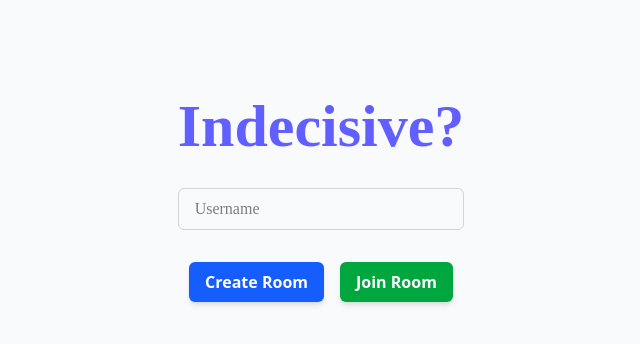
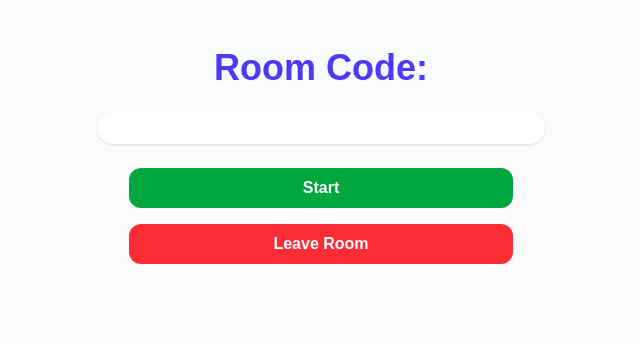
Before and after one commit to qExobyte/indecisive, a React (Vite) app in the folder client/: page /lobby/1 in a window 1280 px wide. Shown: the top 344 px of the page, without its empty margins (319-959 px from the left). Built offline with nearby package versions, Linux system fonts and the light colour scheme; no server answers.

Commit message:
lobby UI, missing functionality

```diff
--- a/client/package.json
+++ b/client/package.json
@@ -11,6 +11,7 @@
     "@testing-library/user-event": "^13.5.0",
     "react": "^19.1.0",
     "react-dom": "^19.1.0",
+    "react-router-dom": "^7.6.0",
     "socket.io-client": "^4.8.1",
     "web-vitals": "^2.1.4"
   },
--- a/client/src/App.tsx
+++ b/client/src/App.tsx
@@ -1,96 +1,19 @@
-import React, {useEffect, useState} from 'react';
-import { socket } from './socket';
+import { BrowserRouter as Router, Routes, Route } from 'react-router-dom';
+import { UserProvider } from './userContext';
+import Start from './pages/start';
+import Lobby from './pages/lobby';
 
 const App: React.FC = () => {
-
-    const [room, setRoom] = useState("");
-    const [username, setUsername] = useState("");
-
-    // react notation for states: [stateName, functionToUpdateState] = useState(initialState);
-    const [message, setMessage] = useState("");
-    const [messageReceived, setMessageReceived] = useState("");
-
-    const joinRoom = () => {
-        if (room != '') {
-            socket.emit("join_room", room);
-        }
-    };
-
-    const sendMessage = () => {
-        // emit event send_msg with data as a dictionary(?)
-        socket.emit("send_msg", {message, room});
-    };
-
-    const createRoom = () => {
-        socket.emit("create_room", username);
-    }
-
-    // react hook that gets called when an event is thrown to us
-    useEffect(() => {
-        socket.on("receive_msg", (data) => {
-            setMessageReceived(data.message);
-        });
-    }, [socket]);
-
     return (
-        // background with vertically stacked elements
-        <div className="min-h-screen flex flex-col items-center justify-start bg-gray-50">
-            <div className="mt-24 space-y-8">
-                <h1 className="text-2xl font-bricolage font-bold text-center text-indigo-500">
-                    Indecisive?
-                </h1>
-                <div>
-                    <input
-                        placeholder="Username"
-                        className="w-full px-4 py-2 border font-bricolage border-gray-300 rounded-md focus:outline-none focus:ring-2 focus:ring-indigo-400"
-                        onChange={(event) => setUsername(event.target.value)}
-                    />
-                </div>
-            <div className="flex justify-center space-x-4">
-                <button
-                    className="focus:ring-opacity-75 rounded-md bg-blue-600 px-4 py-2 font-semibold text-white shadow-md hover:bg-blue-700 focus:ring-2 focus:ring-blue-500 focus:outline-none"
-                    onClick={createRoom}
-                >Create Room
-                    </button>
-
-                    <button
-                        className="rounded-md bg-green-600 px-4 py-2 font-semibold text-white shadow-md hover:bg-green-700 focus:ring-2 focus:ring-green-500 focus:outline-none"
-                        // onClick={joinRoom}
-                    >
-                        Join Room
-                    </button>
-                </div>
-            </div>
-
-                {/*<input*/}
-                {/*    placeholder="Enter your message"*/}
-                {/*    className="w-full px-4 py-2 border border-gray-300 rounded-md focus:outline-none focus:ring-2 focus:ring-indigo-400"*/}
-                {/*    onChange={(event) => setMessage(event.target.value)}*/}
-                {/*/>*/}
-                {/*<button*/}
-                {/*    onClick={sendMessage}*/}
-                {/*    className="w-full bg-indigo-500 text-white py-2 rounded-md hover:bg-indigo-600 transition"*/}
-                {/*>*/}
-                {/*    Send Message*/}
-                {/*</button>*/}
-                {/*<input*/}
-                {/*    placeholder="Enter room number"*/}
-                {/*    className="w-full px-4 py-2 border border-gray-300 rounded-md focus:outline-none focus:ring-2 focus:ring-green-400"*/}
-                {/*    onChange={(event) => setRoom(event.target.value)}*/}
-                {/*/>*/}
-                {/*<button*/}
-                {/*    onClick={joinRoom}*/}
-                {/*    className="w-full bg-green-500 text-white py-2 rounded-md hover:bg-green-600 transition"*/}
-                {/*>*/}
-                {/*    Join Room*/}
-                {/*</button>*/}
-        </div>
+        <UserProvider>
+            <Router>
+                <Routes>
+                    <Route path="/" element={<Start />} />
+                    <Route path="/lobby/:room_id" element={<Lobby />} />
+                </Routes>
+            </Router>
+        </UserProvider>
     );
-
-
 };
 
 export default App;
-
-// server (backend) > npm run dev
-// client (frontend) > npm run dev
--- a/client/src/index.css
+++ b/client/src/index.css
@@ -6,11 +6,19 @@
     --font-bricolage: "Bricolage+Grotesque", "sans-serif";
 }
 
+html {
+    font-family: sans-serif;
+}
+
 /* tailwind does not apply any aesthetic difference to h1, h2, h3 */
 h1 {
     @apply text-6xl font-bold;
 }
 
+h2 {
+    @apply text-4xl font-bold;
+}
+
 h3 {
     @apply text-2xl font-semibold;
 }
--- /dev/null
+++ b/client/src/pages/lobby.tsx
@@ -0,0 +1,58 @@
+import {useUser} from '../userContext';
+import { useNavigate } from 'react-router-dom';
+import {useState, useEffect} from "react";
+import {socket} from "../socket";
+
+const Lobby = () => {
+    const {roomID} = useUser();
+    const navigate = useNavigate();
+    const [players, setPlayers] = useState<string[]>([]);
+
+    useEffect(() => {
+        socket.emit("get_player_list", roomID);
+
+        socket.on("update_player_list", (playerList: string[]) => {
+            setPlayers(playerList);
+        })
+
+        return () => {
+            socket.off('update_player_list');
+        };
+    }, [roomID]);
+
+    const startGame = () => {
+        socket.emit('start_writing', roomID);
+        alert("game starting"); // TODO remove
+    }
+
+    const leaveLobby = () => {
+        socket.emit('leave_room', roomID);
+        alert("left room lol"); // TODO implement
+    }
+
+    return (
+        <div className="min-h-screen flex flex-col items-center bg-gray-50 px-6 py-12">
+            <h2 className="text-2xl font-bold text-indigo-600 mb-6">Room Code: {roomID}</h2>
+
+            <div className="w-full max-w-md bg-white rounded-2xl shadow p-4 mb-6">
+                <ul className="space-y-2">
+                    {players.map((name, i) => (
+                        <li key={i} className="px-4 py-2 rounded text-center font-medium">
+                            {name}
+                        </li>
+                    ))}
+                </ul>
+            </div>
+
+            <button onClick={startGame} className="w-full max-w-sm bg-green-600 text-white font-semibold py-2 rounded-xl mb-4 hover:bg-green-700 hover:scale-103">
+                Start
+            </button>
+
+            <button onClick={leaveLobby} className="w-full max-w-sm bg-red-500 text-white font-semibold py-2 rounded-xl hover:bg-red-600 transition hover:scale-30 transition ease duration-7000">
+                Leave Room
+            </button>
+        </div>
+    );
+};
+
+export default Lobby;
--- /dev/null
+++ b/client/src/pages/start.tsx
@@ -0,0 +1,54 @@
+import React, { useEffect } from 'react';
+import { useNavigate } from 'react-router-dom';
+import { socket } from '../socket';
+import {useUser} from "../userContext";
+
+const Start: React.FC = () => {
+    const {username, setUsername, roomID, setRoomID} = useUser();
+    const navigate = useNavigate();
+
+    // useEffect runs when THIS SPECIFIC COMPONENT loads
+    useEffect(() => {
+        socket.connect();
+
+        socket.on('room_created', (roomId: string) => {
+            setRoomID(roomId);
+            navigate(`/lobby/${roomId}`);
+        });
+
+        // stop listening to room_created - safeguard against switching routes back and forth
+        return () => {
+            socket.off('room_created');
+        };
+    }, []);
+
+    const createRoom = () => {
+        socket.emit('create_room', username);
+    };
+
+    return (
+        <div className="min-h-screen flex flex-col items-center justify-start bg-gray-50">
+            <div className="mt-24 space-y-8">
+                <h1 className="text-2xl font-bricolage font-bold text-center text-indigo-500">Indecisive?</h1>
+                <div>
+                    <input
+                        placeholder="Username"
+                        className="w-full px-4 py-2 border font-bricolage border-gray-300 rounded-md focus:outline-none focus:ring-2 focus:ring-indigo-400"
+                        onChange={(event) => setUsername(event.target.value)}
+                    />
+                </div>
+                <div className="flex justify-center space-x-4">
+                    <button onClick={createRoom} className="focus:ring-opacity-75 rounded-md bg-blue-600 px-4 py-2 font-semibold text-white shadow-md hover:bg-blue-700 focus:ring-2 focus:ring-blue-500 focus:outline-none">
+                        Create Room
+                    </button>
+                    {/* TODO: onclick join room */}
+                    <button className="rounded-md bg-green-600 px-4 py-2 font-semibold text-white shadow-md hover:bg-green-700 focus:ring-2 focus:ring-green-500 focus:outline-none">
+                        Join Room
+                    </button>
+                </div>
+            </div>
+        </div>
+    );
+};
+
+export default Start;
--- a/client/src/socket.ts
+++ b/client/src/socket.ts
@@ -1,3 +1,5 @@
 import { io } from 'socket.io-client';
 
-export const socket = io('http://localhost:3000');
+export const socket = io('http://localhost:3000', {
+    autoConnect: false,
+});
--- /dev/null
+++ b/client/src/userContext.tsx
@@ -0,0 +1,30 @@
+import {createContext, ReactNode, useContext, useState} from 'react';
+
+// context is react's way of storing state globally
+// I want the following states & setters to be accessible globally (across all pages)
+interface UserContextType {
+    username: string;
+    setUsername: (value: string) => void;
+    roomID: string;
+    setRoomID: (value: string) => void;
+}
+
+const UserContext = createContext<UserContextType | null>(null);
+
+// if <UserProvider> wraps something, the children prop is automatically passed into here
+export const UserProvider = ({ children }: { children : ReactNode }) => {
+    const [username, setUsername] = useState('');
+    const [roomID, setRoomID] = useState('');
+
+    return (
+        <UserContext.Provider value={{ username, setUsername, roomID, setRoomID }}>
+            {children}
+        </UserContext.Provider>
+    );
+};
+
+export const useUser = () => {
+    const context = useContext(UserContext);
+    if (!context) throw new Error('useUser must be used within a UserProvider');
+    return context;
+};
```
Also changed, not shown: 2 other files (tests, documents, lock files or other folders).
